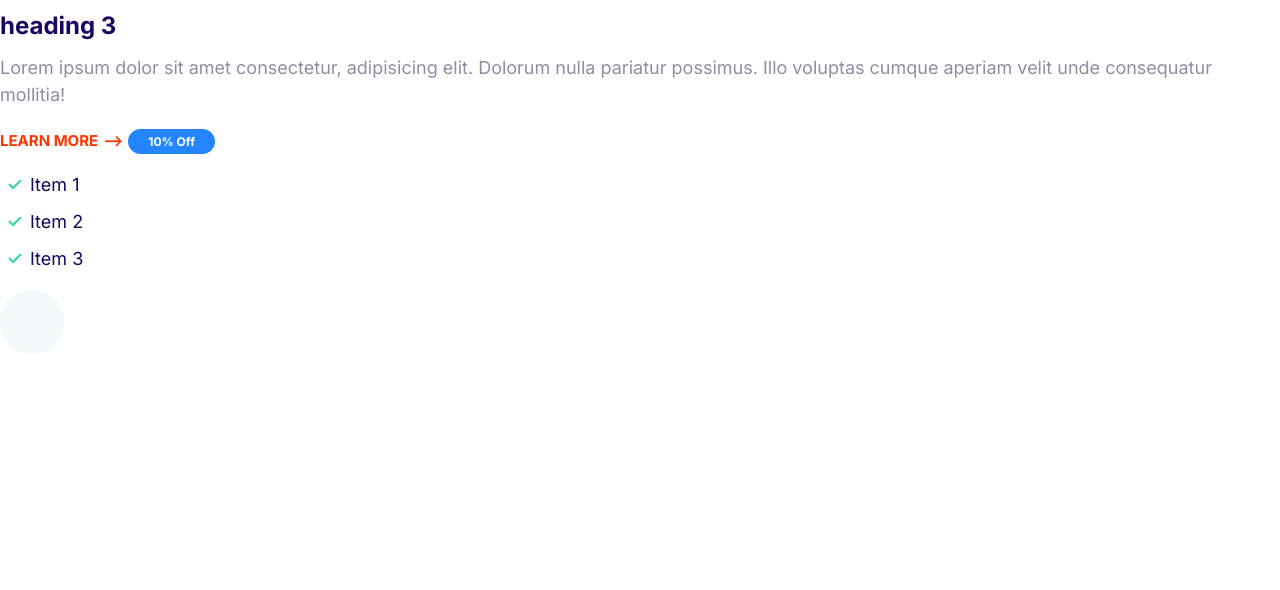
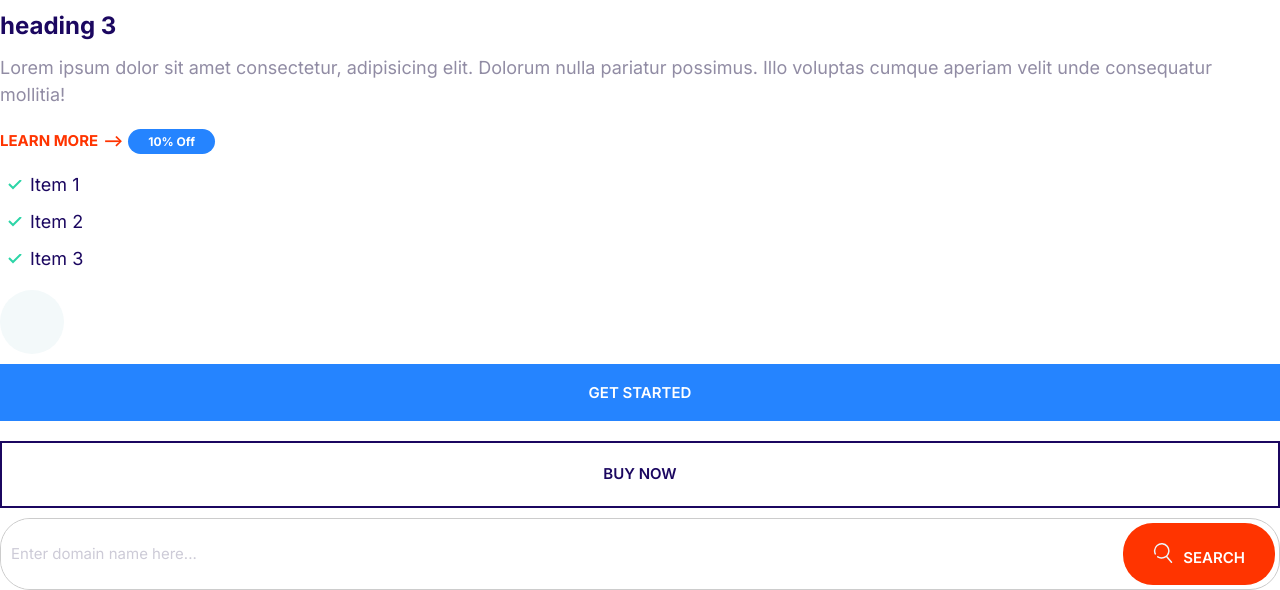
Before and after one commit to ayushijain97/Ayushi, a plain HTML site: page index.html in a window 1280 px wide. Shown: the part 283-873 px from the top of the page. Before the commit the page ends 800 px from the top, so only its background shows below. Drawn offline with Linux system fonts and the light colour scheme.

Commit message:
build the input component.

```diff
--- a/css/style.css
+++ b/css/style.css
@@ -4,7 +4,15 @@
   --color-accent: #ff3400;
   --color-headings: #1b0760;
   --color-body: #918ca4;
+  --color-border: #ccc;
+  --border-radius: 30px;
 }
+*,
+*::after,
+*::before {
+  box-sizing: border-box;
+}
+
 /*
 
 
@@ -167,3 +175,108 @@ a {
   justify-content: center;
   align-items: center;
 }
+/*
+
+    buttons
+
+ */
+.btn {
+  border: 0;
+  border-radius: var(--border-raduis);
+  font-size: 1.8rem;
+  font-weight: 600;
+  text-transform: uppercase;
+  padding: 2rem 3rem;
+  cursor: pointer;
+  text-align: center;
+  margin: 1rem 0;
+}
+.btn--primary {
+  background: var(--color-primary);
+  color: #fff;
+}
+.btn--primary:hover {
+  background: #3a8ffd;
+  color: #fff;
+}
+.btn--secondary {
+  background: var(--color-secondary);
+  color: #fff;
+}
+.btn--primary:hover {
+  background: #00c8eb;
+  color: #fff;
+}
+.btn--accent {
+  background: var(--color-accent);
+  color: #fff;
+}
+.btn--accent:hover {
+  background: #ec3000;
+}
+.btn--block {
+  width: 100%;
+  display: inline-block;
+}
+@media screen and (min-width: 1024px) {
+  .btn {
+    font-size: 1.5rem;
+  }
+}
+.btn--outline {
+  background: #fff;
+  color: var(--color-headings);
+  border: 2px solid var(--color-headings);
+}
+.btn--outline:hover {
+  background: var(--color-headings);
+  color: #fff;
+}
+/*
+
+    Input
+
+*/
+
+.input {
+  border: 1px solid var(--color-border);
+  color: var(--color-headings);
+  font-size: 2rem;
+  outline: 0;
+  padding: 1.5rem 3.5rem;
+  border-radius: var(--border-radius);
+}
+::placeholder {
+  color: #cdcbd7;
+}
+.input-group {
+  border: 1px solid var(--color-border);
+  border-radius: var(--border-radius);
+  display: flex;
+}
+.input-group .input {
+  border: 0;
+  flex-grow: 1;
+  padding: 1.5rem 1rem;
+}
+.input-group .btn {
+  margin: 4px;
+  border-radius: var(--border-radius);
+  padding-left: 20px;
+  align-items: center;
+  text-align: center;
+  line-height: 1.5rem;
+}
+.search {
+  width: 40px;
+  height: 20px;
+}
+/* .input-group .btn .text {
+  display: inline-block;
+  margin: 0;
+} */
+@media screen and (min-width: 1024px) {
+  .input {
+    font-size: 1.5rem;
+  }
+}
--- a/index.html
+++ b/index.html
@@ -34,5 +34,18 @@
         <use xlink:href="images/sprite.svg#growth"></use>
       </svg>
     </span>
+    <button class="btn btn--primary btn--block">Get Started</button>
+    <a href="#" class="btn btn--secondary btn--block btn--outline">Buy Now</a>
+    <div class="input-group">
+      <input
+        type="text"
+        class="input"
+        placeholder="Enter domain name here..."
+      />
+      <button class="btn btn--accent">
+        <img class="search" src="../images/search.svg" alt="search" />Search
+        <!-- <p class="text">Search</p> -->
+      </button>
+    </div>
   </body>
 </html>
```
Also changed, not shown: images/popular.svg (added), images/search.svg (added).
